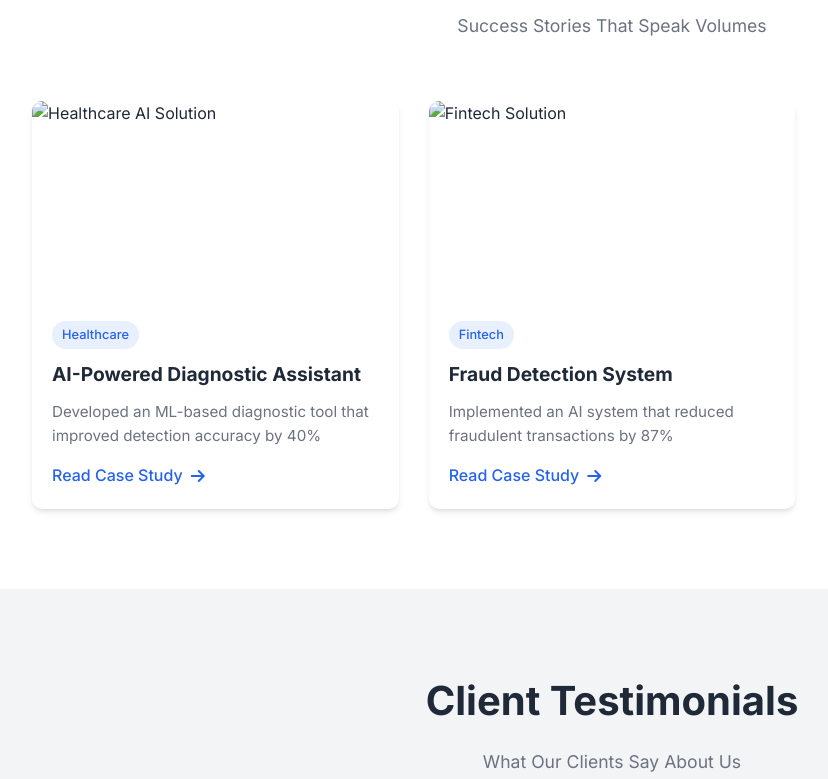
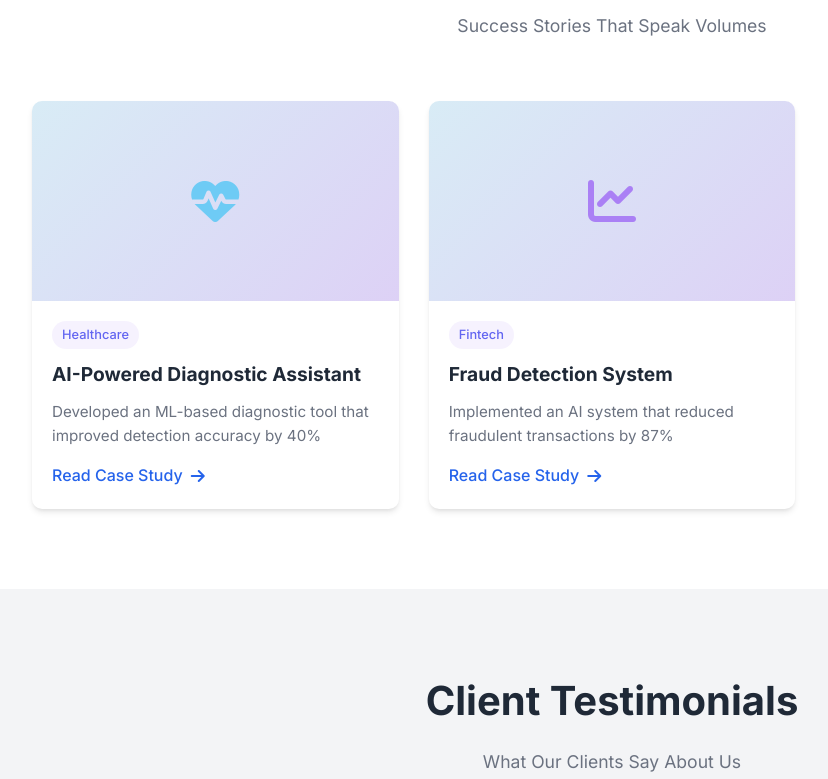
Before and after one commit to anupamurl/consultifytech, a plain HTML site: page index.html in a window 1280 px wide. Shown: the part 3952-4731 px from the top of the page, without its empty margins (28-856 px from the left). Drawn offline with nearby package versions, Linux system fonts and the light colour scheme; no server answers.

Commit message:
update files

```diff
--- a/css/style.css
+++ b/css/style.css
@@ -237,7 +237,7 @@ header {
   align-items: center;
   gap: 20px;
 }
-
+.mobile-menu { display: none;}
 .mobile-menu-toggle {
   display: none;
   background: none;
@@ -531,6 +531,50 @@ header {
 .case-study-image {
   height: 200px;
   overflow: hidden;
+  background-color: var(--light-bg);
+  display: flex;
+  align-items: center;
+  justify-content: center;
+}
+
+.case-study-animation {
+  width: 100%;
+  height: 100%;
+  display: flex;
+  align-items: center;
+  justify-content: center;
+  transition: var(--transition);
+}
+
+.case-study-animation i {
+  transition: var(--transition);
+}
+
+.case-study-card:hover .case-study-animation i {
+  transform: scale(1.1);
+}
+
+.case-study-content {
+  padding: 20px;
+};
+}
+
+.case-study-card {
+  background-color: var(--bg-color);
+  border-radius: 10px;
+  overflow: hidden;
+  box-shadow: var(--shadow);
+  transition: var(--transition);
+}
+
+.case-study-card:hover {
+  transform: translateY(-5px);
+  box-shadow: 0 10px 15px -3px rgba(0, 0, 0, 0.1), 0 4px 6px -2px rgba(0, 0, 0, 0.05);
+}
+
+.case-study-image {
+  height: 200px;
+  overflow: hidden;
 }
 
 .case-study-image img {
@@ -552,8 +596,8 @@ header {
   display: inline-block;
   font-size: 0.8rem;
   font-weight: 500;
-  color: var(--primary-color);
-  background-color: rgba(37, 99, 235, 0.1);
+  color: var(--accent-color);
+  background-color: rgba(170, 128, 245, 0.1);
   padding: 4px 10px;
   border-radius: 20px;
   margin-bottom: 10px;
--- a/index.html
+++ b/index.html
@@ -399,7 +399,9 @@
             <div class="case-studies-grid">
                 <div class="case-study-card">
                     <div class="case-study-image">
-                        <img src="images/case-study-1.jpg" alt="Healthcare AI Solution">
+                        <div class="case-study-animation" style="width: 100%; height: 100%; background: linear-gradient(135deg, rgba(110, 203, 245, 0.2), rgba(170, 128, 245, 0.3)); display: flex; align-items: center; justify-content: center;">
+                            <i class="fas fa-heartbeat" style="font-size: 3rem; color: #6ECBF5;"></i>
+                        </div>
                     </div>
                     <div class="case-study-content">
                         <span class="case-study-category">Healthcare</span>
@@ -411,7 +413,9 @@
 
                 <div class="case-study-card">
                     <div class="case-study-image">
-                        <img src="images/case-study-2.jpg" alt="Fintech Solution">
+                        <div class="case-study-animation" style="width: 100%; height: 100%; background: linear-gradient(135deg, rgba(110, 203, 245, 0.2), rgba(170, 128, 245, 0.3)); display: flex; align-items: center; justify-content: center;">
+                            <i class="fas fa-chart-line" style="font-size: 3rem; color: #AA80F5;"></i>
+                        </div>
                     </div>
                     <div class="case-study-content">
                         <span class="case-study-category">Fintech</span>
@@ -423,7 +427,9 @@
 
                 <div class="case-study-card">
                     <div class="case-study-image">
-                        <img src="images/case-study-3.jpg" alt="Retail Solution">
+                        <div class="case-study-animation" style="width: 100%; height: 100%; background: linear-gradient(135deg, rgba(110, 203, 245, 0.2), rgba(170, 128, 245, 0.3)); display: flex; align-items: center; justify-content: center;">
+                            <i class="fas fa-shopping-cart" style="font-size: 3rem; color: #CBA7F5;"></i>
+                        </div>
                     </div>
                     <div class="case-study-content">
                         <span class="case-study-category">Retail</span>
```
Also changed, not shown: images/Logo.png (added).
